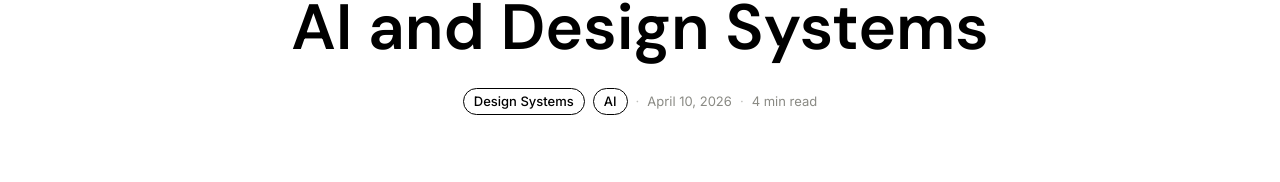
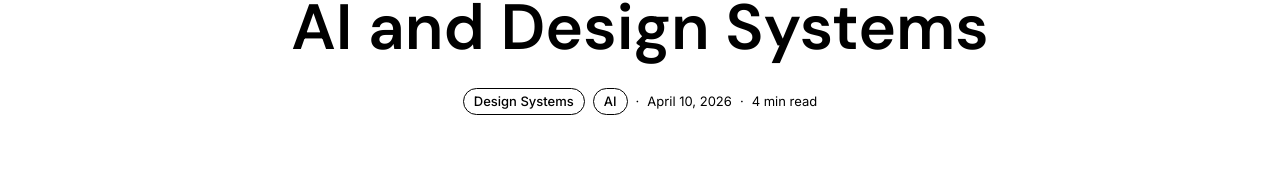
Before and after one commit to milakovictamara93-svg/Tamara-Milakovic, a Next.js app: page /thinking/ai-and-design-systems in a window 1280 px wide. Shown: the part 183-365 px from the top of the page. Built offline with nearby package versions, Linux system fonts and the light colour scheme.

Commit message:
Make article date and reading time black to match body text (#4)
Claude-Session: https://claude.ai/code/session_01MQpJMQdViyQYcrKYerQi1G

Co-authored-by: Claude <noreply@anthropic.com>

```diff
--- a/app/thinking/[slug]/page.module.css
+++ b/app/thinking/[slug]/page.module.css
@@ -60,14 +60,14 @@
 .metaSep {
   font-family: var(--font-body);
   font-size: 13px;
-  color: #c2c2be;
+  color: #000;
 }
 
 .metaText {
   font-family: var(--font-body);
   font-size: 13px;
   font-weight: 400;
-  color: #8a8a84;
+  color: #000;
 }
 
 /* Featured image */
```
